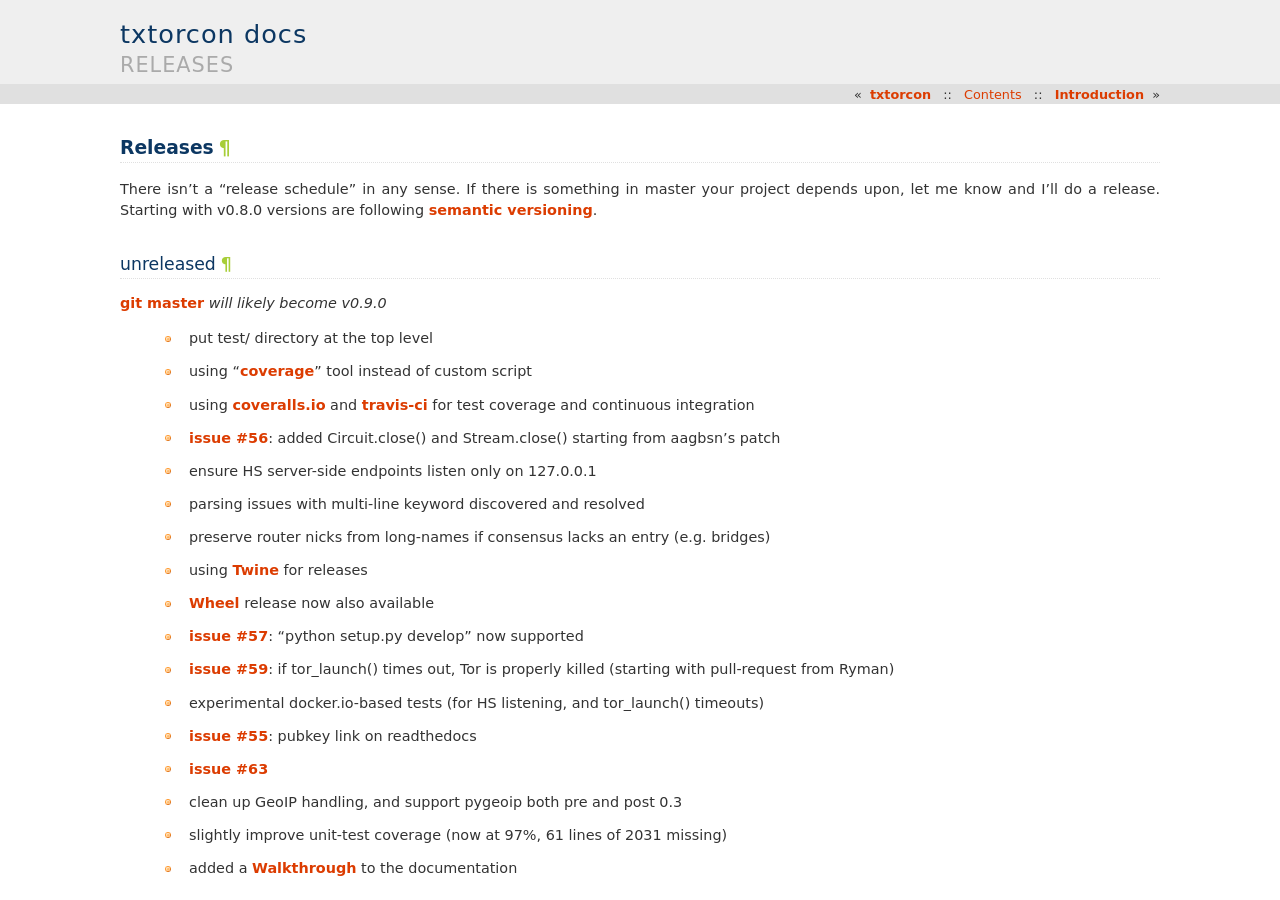
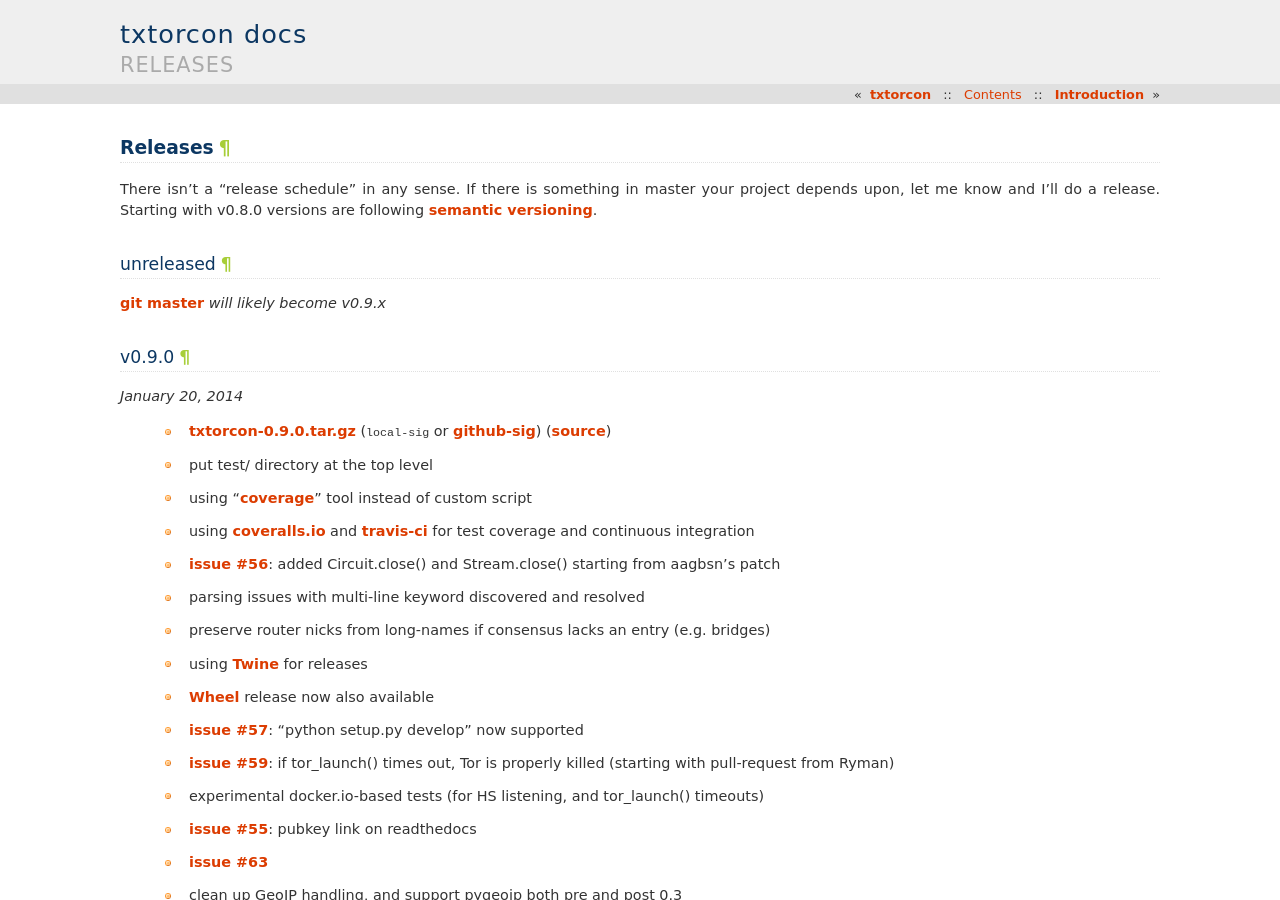
Before and after one commit to meejah/txtorcon, a Sphinx documentation site: the page built from docs/releases.rst, in a window 1280 px wide and 900 px high. Built offline with Sphinx 7.4.7, drawn with Linux system fonts in a browser that asks for light colours.

Commit message:
fix up notes for 0.9.0

```diff
--- a/docs/releases.rst
+++ b/docs/releases.rst
@@ -9,13 +9,18 @@
 unreleased
 ----------
 
-`git master <https://github.com/meejah/txtorcon>`_ *will likely become v0.9.0*
+`git master <https://github.com/meejah/txtorcon>`_ *will likely become v0.9.x*
 
+v0.9.0
+------
+
+*January 20, 2014*
+
+ * `txtorcon-0.9.0.tar.gz <http://timaq4ygg2iegci7.onion/txtorcon-0.9.0.tar.gz>`_ (:download:`local-sig </../signatues/txtorcon-0.9.0.tar.gz.asc>` or `github-sig <https://github.com/meejah/txtorcon/blob/master/signatues/txtorcon-0.9.0.tar.gz.asc?raw=true>`_) (`source <https://github.com/meejah/txtorcon/archive/v0.9.0.tar.gz>`_)
  * put test/ directory at the top level
  * using "`coverage <http://nedbatchelder.com/code/coverage/>`_" tool instead of custom script
  * using `coveralls.io <https://coveralls.io/r/meejah/txtorcon>`_ and `travis-ci <https://travis-ci.org/meejah/txtorcon>`_ for test coverage and continuous integration
  * `issue #56 <https://github.com/meejah/txtorcon/issues/56>`_: added Circuit.close() and Stream.close() starting from aagbsn's patch
- * ensure HS server-side endpoints listen only on 127.0.0.1
  * parsing issues with multi-line keyword discovered and resolved
  * preserve router nicks from long-names if consensus lacks an entry (e.g. bridges)
  * using `Twine <https://github.com/dstufft/twine>`_ for releases
```
